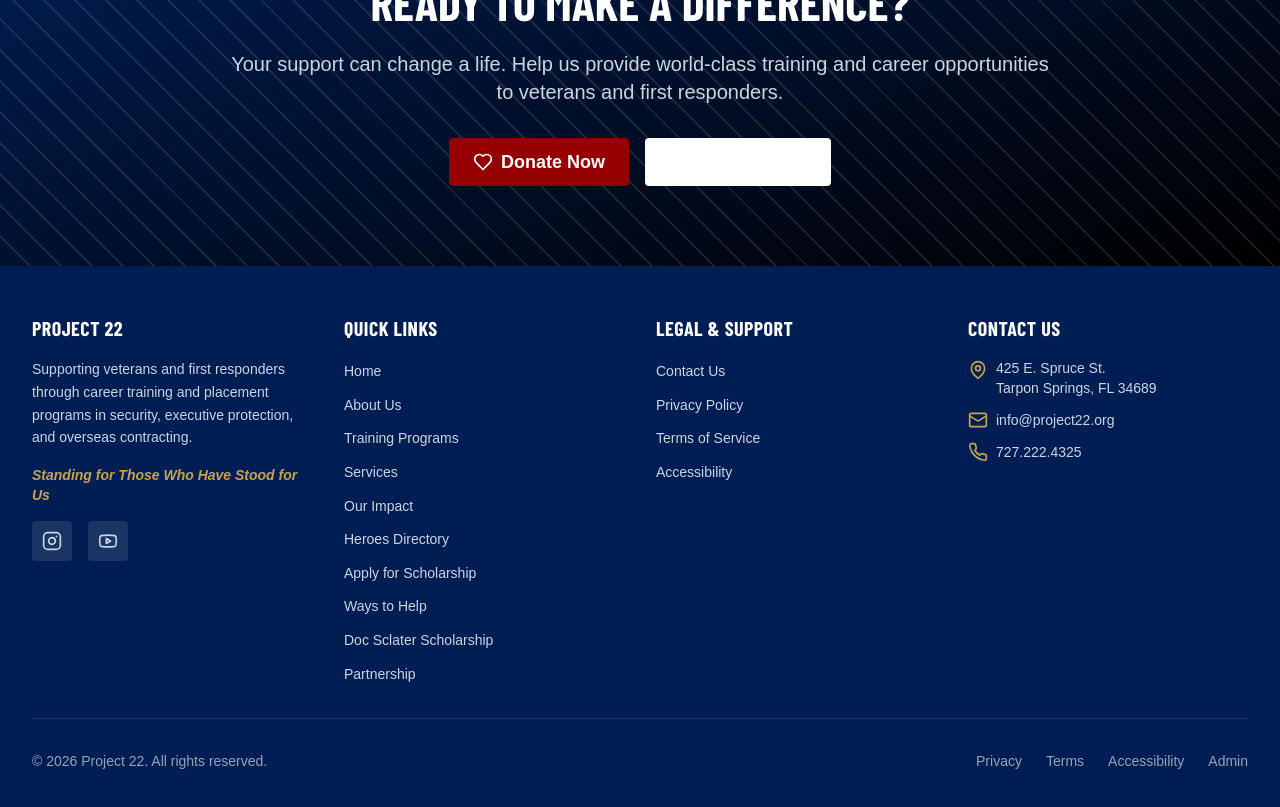
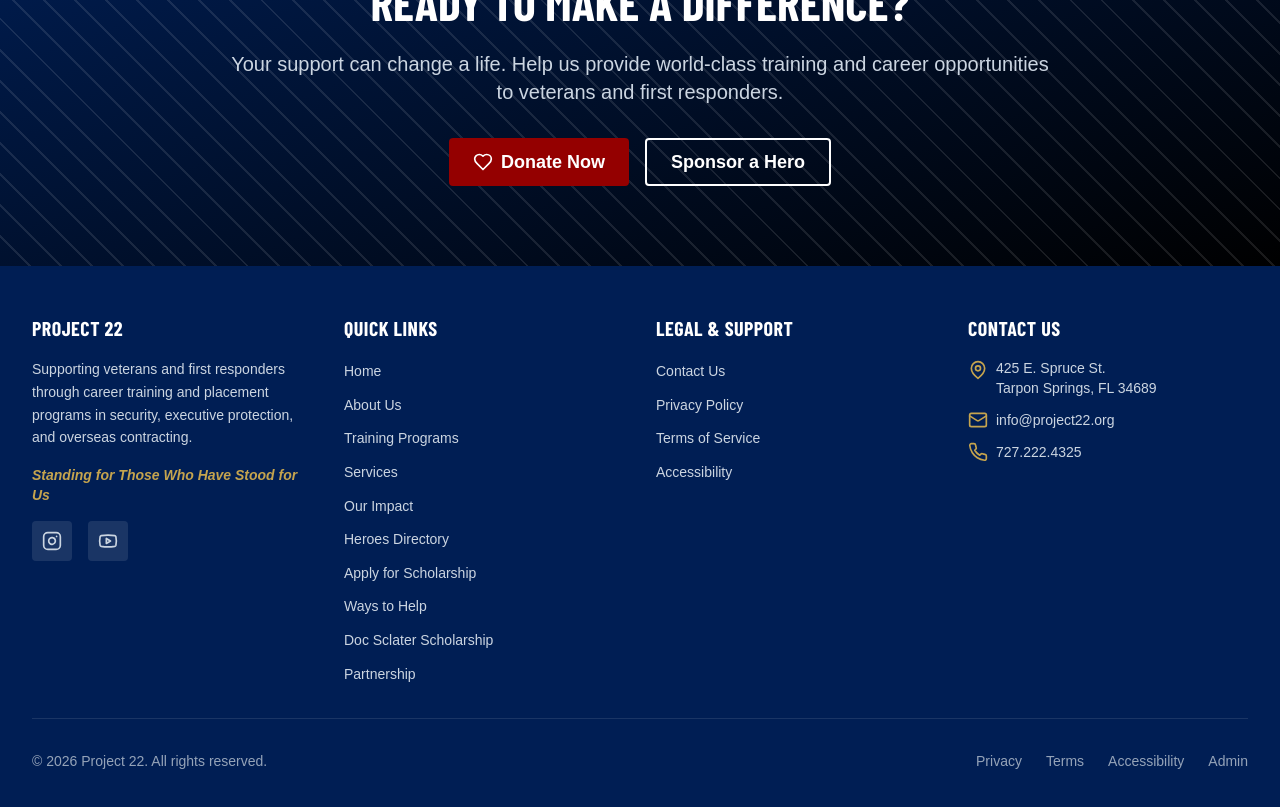
Before and after one commit to fatty423/project22-2026, a React (Vite) app: page / in a window 1280 px wide. Shown: the part 4180-4987 px from the top of the page. Built offline with nearby package versions, Linux system fonts and the light colour scheme; no server answers; the database is empty; a web font is replaced by a local one.

Commit message:
Fix Sponsor a Hero button invisible on dark background
The outline variant's bg-white made the button solid white against
the dark CTA section. Added bg-transparent to override.

Co-Authored-By: Claude Opus 4.6 <noreply@anthropic.com>

```diff
--- a/src/pages/Home.tsx
+++ b/src/pages/Home.tsx
@@ -445,7 +445,7 @@ export function Home() {
               size="lg"
               variant="outline"
               onClick={() => navigate('heroes')}
-              className="text-lg border-2 border-white text-white hover:bg-white hover:text-brand-marine"
+              className="text-lg bg-transparent border-2 border-white text-white hover:bg-white hover:text-brand-marine"
             >
               Sponsor a Hero
             </Button>
```
